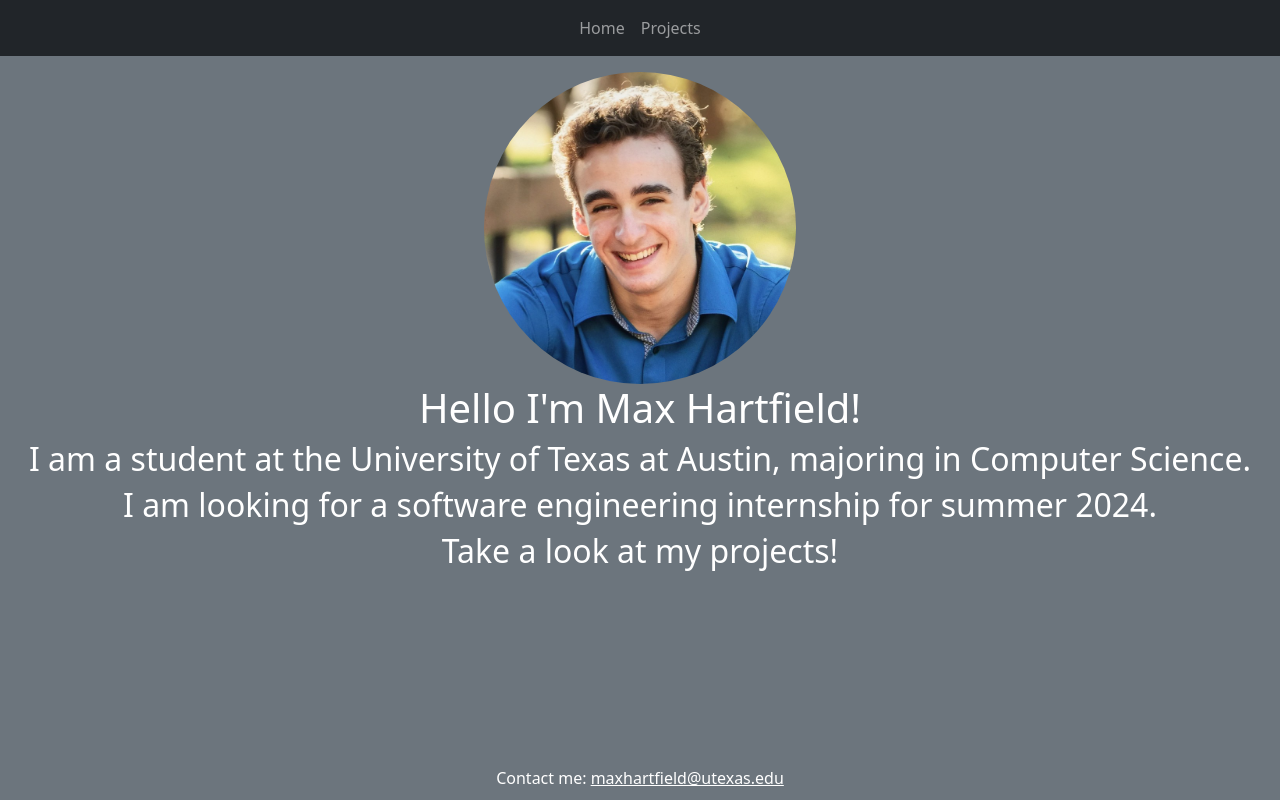
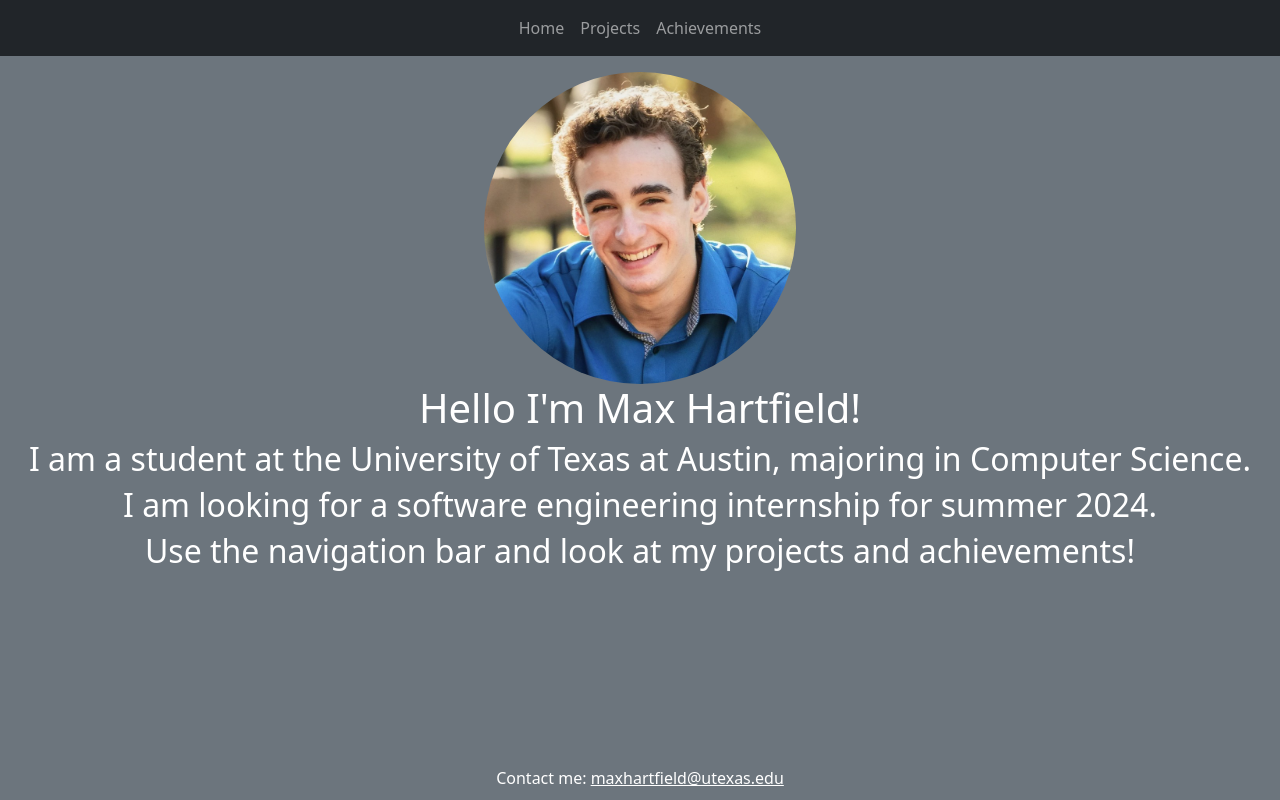
Before and after one commit to maxhartfield/portfolio, a React (Create React App) app: page /Achievements in a window 1280 px wide. Built offline with nearby package versions, Linux system fonts and the light colour scheme.

Commit message:
achievements

```diff
--- a/src/App.tsx
+++ b/src/App.tsx
@@ -3,17 +3,20 @@ import NavBar from "./components/Navbar";
 import Home from "./pages/Home";
 import ProjectPage from "./pages/ProjectPage";
 import { HashRouter as Router, Routes, Route } from "react-router-dom";
-import ChessWebsite from "./components/Chess_Website";
-import DodgeAdventure from "./components/Dodge_Adventure";
+import ChessWebsite from "./pages/ChessWebsite";
+import DodgeAdventure from "./pages/DodgeAdventure";
+import Achievements from "./pages/Achievements";
+import EagleScout from "./pages/EagleScout";
 function App() {
   return (
     <>
       <Router>
         <NavBar></NavBar>
         <Routes>
+          <Route path="/" element={<Home />}></Route>
           <Route path="/Home" element={<Home />}></Route>
           <Route path="/Projects" element={<ProjectPage />}></Route>
-          <Route path="/" element={<Home />}></Route>
+          <Route path="/Achievements" element={<Achievements />}></Route>
           <Route
             path="/Projects/Chess-Website"
             element={<ChessWebsite />}
@@ -21,6 +24,10 @@ function App() {
           <Route
             path="/Projects/Dodge-Adventure"
             element={<DodgeAdventure />}
+          ></Route>
+          <Route
+            path="/Achievements/Eagle-Scout"
+            element={<EagleScout />}
           ></Route>
         </Routes>
       </Router>
--- a/src/components/Chess_Website.tsx
+++ /dev/null
@@ -1,4 +0,0 @@
-function Chess_Website() {
-  return <h1>CW</h1>;
-}
-export default Chess_Website;
--- a/src/components/Dodge_Adventure.tsx
+++ /dev/null
@@ -1,4 +0,0 @@
-function Dodge_Adventure() {
-  return <h1>DA</h1>;
-}
-export default Dodge_Adventure;
--- a/src/components/Navbar.tsx
+++ b/src/components/Navbar.tsx
@@ -1,4 +1,3 @@
-import React from "react";
 import { NavLink } from "react-router-dom";
 
 function Navbar() {
@@ -12,6 +11,9 @@ function Navbar() {
           <NavLink className="nav-item nav-link " to="/Projects">
             Projects
           </NavLink>
+          <NavLink className="nav-item nav-link " to="/Achievements">
+            Achievements
+          </NavLink>
         </div>
       </nav>
     </div>
--- /dev/null
+++ b/src/pages/Achievements.tsx
@@ -0,0 +1,16 @@
+import Project from "../components/Project";
+import EagleProject from "../images/Eagle-Project.jpg";
+function Achievements() {
+  return (
+    <>
+      <Project
+        name="Eagle Scout"
+        image={EagleProject}
+        skills={["Leadership", "Teamwork", "Communication"]}
+        link="/Achievements/Eagle-Scout"
+      ></Project>
+    </>
+  );
+}
+
+export default Achievements;
--- /dev/null
+++ b/src/pages/ChessWebsite.tsx
@@ -0,0 +1,4 @@
+function ChessWebsite() {
+  return <h1>CW</h1>;
+}
+export default ChessWebsite;
--- /dev/null
+++ b/src/pages/DodgeAdventure.tsx
@@ -0,0 +1,4 @@
+function DodgeAdventure() {
+  return <h1>DA</h1>;
+}
+export default DodgeAdventure;
--- /dev/null
+++ b/src/pages/EagleScout.tsx
@@ -0,0 +1,4 @@
+function EagleScout() {
+  return <h1>ES</h1>;
+}
+export default EagleScout;
--- a/src/pages/Home.tsx
+++ b/src/pages/Home.tsx
@@ -15,7 +15,9 @@ function Home() {
         <h2>
           I am looking for a software engineering internship for summer 2024.
         </h2>
-        <h2> Take a look at my projects!</h2>
+        <h2>
+          Use the navigation bar and look at my projects and achievements!
+        </h2>
       </div>
     </>
   );
```
Also changed, not shown: src/images/Eagle-Project.jpg (added).
